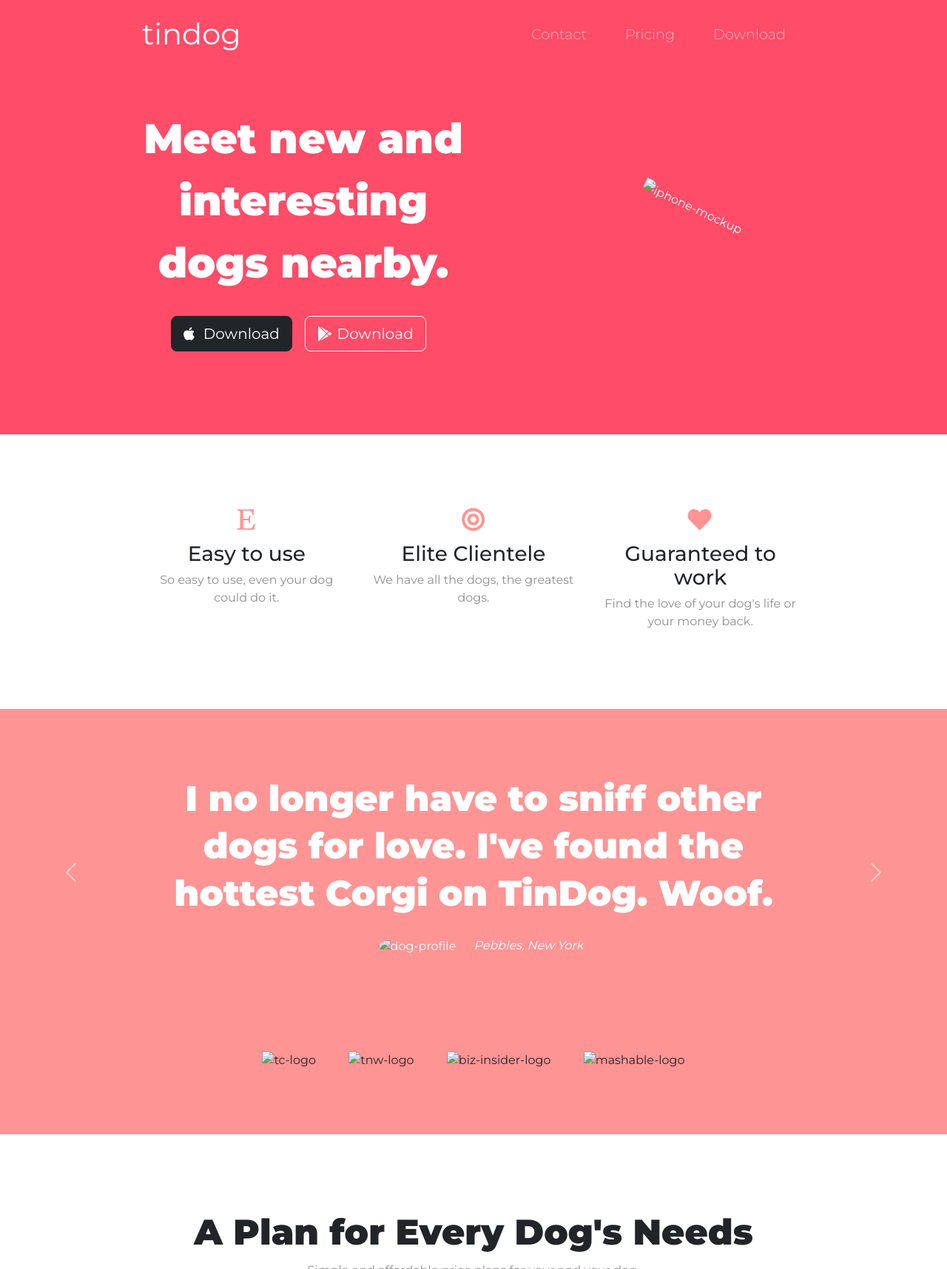
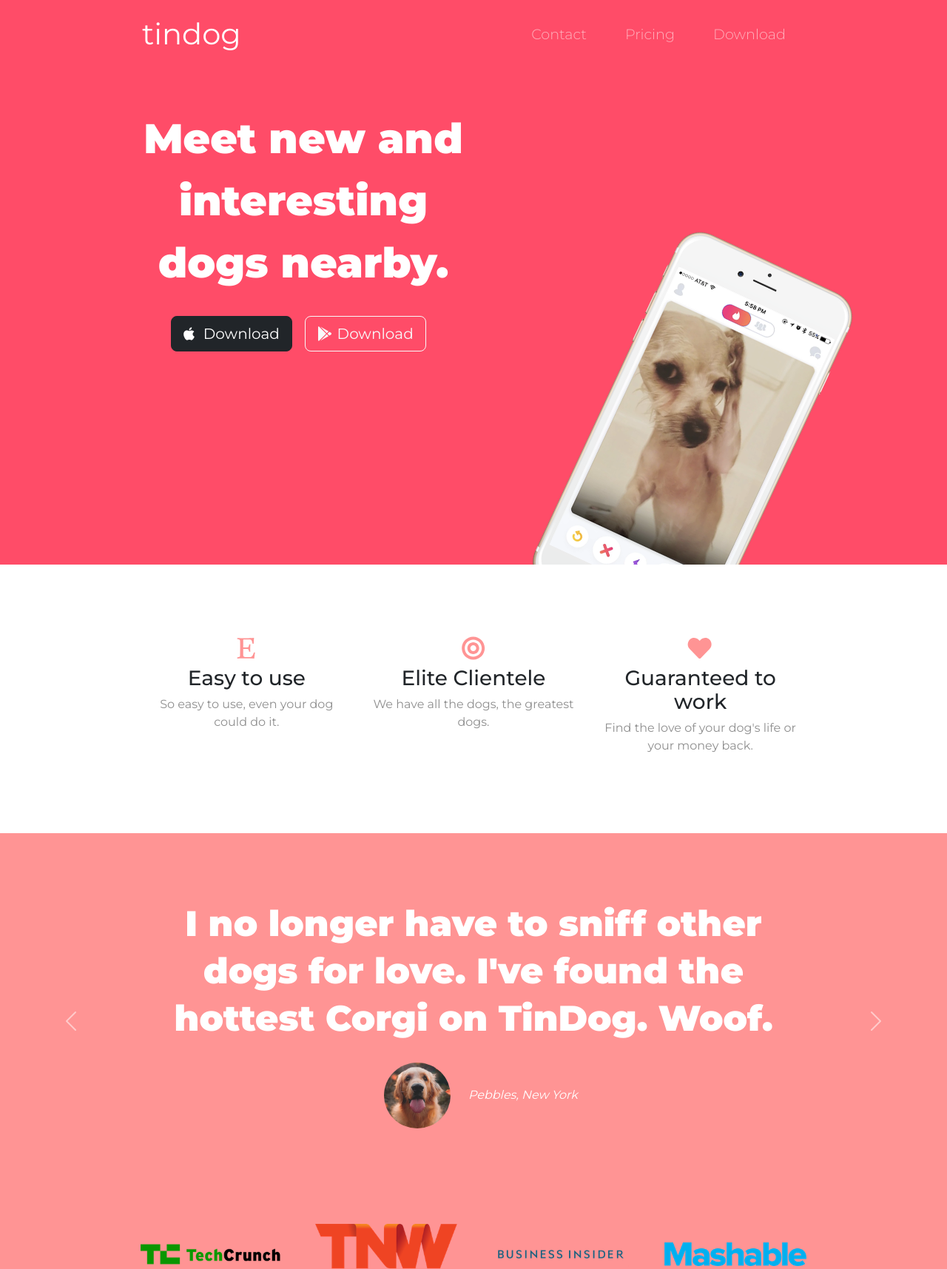
Before and after one commit to XeniaTikhomirova/TinDog, a plain HTML site: page index.html in a window 1280 px wide. Shown: the part 35-1750 px from the top of the page at 74% size. Drawn offline with nearby package versions, Linux system fonts and the light colour scheme; files that its build step writes are made by us from their sources.

Commit message:
Update index.html

```diff
--- a/index.html
+++ b/index.html
@@ -1,4 +1,3 @@
-<!DOCTYPE html>
 <html>
 
 <head>
@@ -11,7 +10,7 @@
       integrity="sha384-9ndCyUaIbzAi2FUVXJi0CjmCapSmO7SnpJef0486qhLnuZ2cdeRhO02iuK6FUUVM" crossorigin="anonymous">
 
    <!-- CSS -->
-   <link rel="stylesheet" href="css/styles.css">
+   <link rel="stylesheet" href="styles.css">
 
    <script src="https://cdn.jsdelivr.net/npm/bootstrap@5.3.0/dist/js/bootstrap.bundle.min.js"
       integrity="sha384-geWF76RCwLtnZ8qwWowPQNguL3RmwHVBC9FhGdlKrxdiJJigb/j/68SIy3Te4Bkz" crossorigin="anonymous">
@@ -67,7 +66,7 @@
             </div>
 
             <div class="col-lg-6 col-md-12 col-sm-12">
-               <img class="iphone-mockup" src="images/iphone6.png" alt="iphone-mockup">
+               <img class="iphone-mockup" src="iphone6.png" alt="iphone-mockup">
             </div>
          </div>
       </div>
@@ -117,13 +116,13 @@
 
            <div class="carousel-item active">
                <h2>I no longer have to sniff other dogs for love. I've found the hottest Corgi on TinDog. Woof.</h2>
-               <img class="testimonials-image" src="images/dog-img.jpg" alt="dog-profile">
+               <img class="testimonials-image" src="dog-img.jpg" alt="dog-profile">
                <em>Pebbles, New York</em>
            </div>
 
            <div class="carousel-item">
                <h2 class="testimonial-text">My dog used to be so lonely, but with TinDog's help, they've found the love of their life. I think.</h2>
-               <img class="testimonials-image" src="images/lady-img.jpg" alt="lady-profile">
+               <img class="testimonials-image" src="lady-img.jpg" alt="lady-profile">
                <em>Beverly, Illinois</em>
            </div>
          </div>
@@ -145,10 +144,10 @@
    <!-- Press -->
 
    <section id="press">
-      <img class="press-logo" src="images/techcrunch.png" alt="tc-logo">
-      <img class="press-logo" src="images/tnw.png" alt="tnw-logo">
-      <img class="press-logo" src="images/bizinsider.png" alt="biz-insider-logo">
-      <img class="press-logo" src="images/mashable.png" alt="mashable-logo">
+      <img class="press-logo" src="techcrunch.png" alt="tc-logo">
+      <img class="press-logo" src="tnw.png" alt="tnw-logo">
+      <img class="press-logo" src="bizinsider.png" alt="biz-insider-logo">
+      <img class="press-logo" src="mashable.png" alt="mashable-logo">
 
    </section>
 
```
